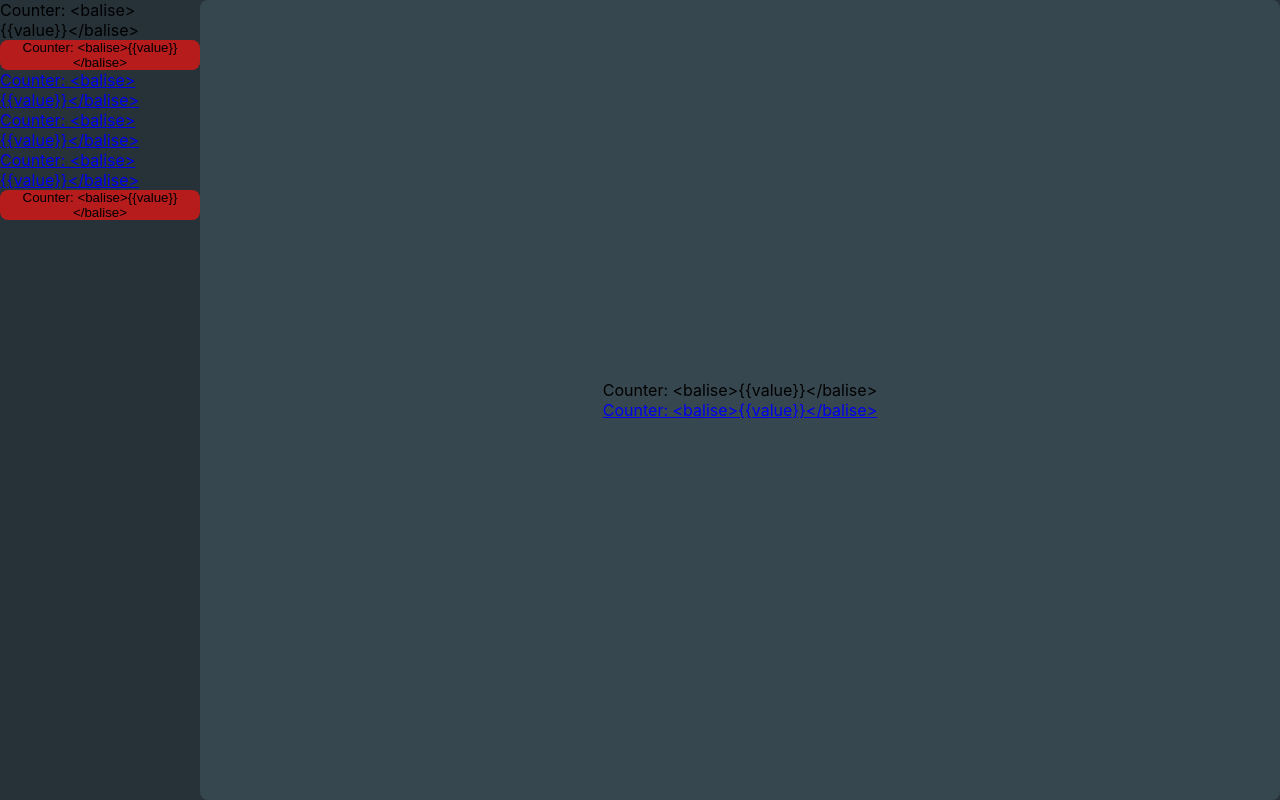
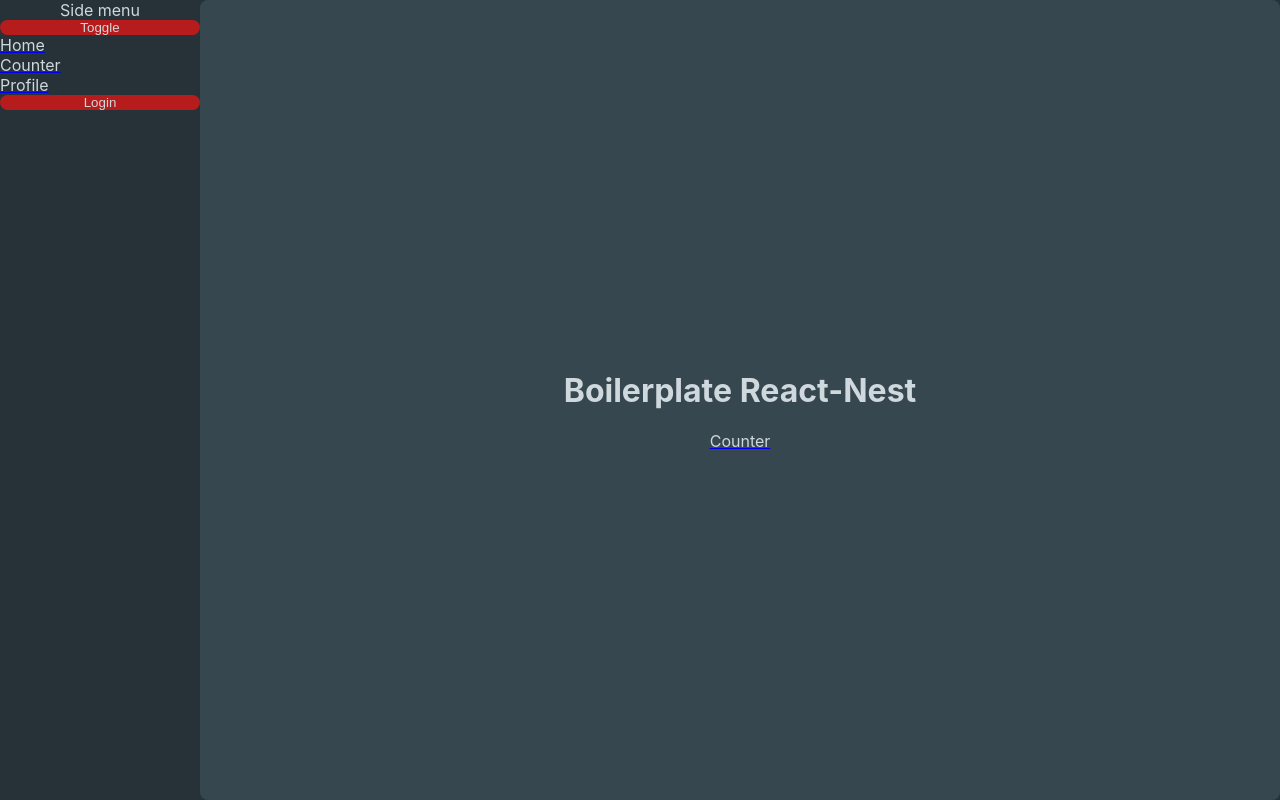
Before and after one commit to SainteCroquette/UniverseForge, a React (Vite) app in the folder app/: page /fr in a window 1280 px wide. Built offline with nearby package versions, Linux system fonts and the light colour scheme.

Commit message:
:sparkles: almost good on translation typing

```diff
--- a/app/src/adapters/primary/components/atoms/typography/Typography.tsx
+++ b/app/src/adapters/primary/components/atoms/typography/Typography.tsx
@@ -1,15 +1,14 @@
-import { useMemo } from 'react';
-import type { ParseKeys, TOptions, InterpolationMap } from 'i18next';
+import { type ReactNode, useMemo } from 'react';
+import type { ParseKeys, TFunction } from 'i18next';
+import { Trans } from 'react-i18next';
 
 import useAppTranslation from '@core/hooks/useAppTranslation.ts';
 
 import './Typography.styles.scss';
-import { Trans } from 'react-i18next';
 
 interface TypographyProps {
     t?: ParseKeys;
-    values?: any;
-    children?: string;
+    children?: (t: { t: TFunction; Trans: typeof Trans }) => ReactNode;
     variant?: 'title' | 'subtitle' | 'body' | 'caption';
     size?: 'small' | 'medium' | 'large';
     className?: string;
@@ -60,7 +59,6 @@ function getClasses(variant: string, size: string, className?: string): string {
 const Typography = ({
     variant = 'body',
     t: key,
-    values,
     children,
     size = 'medium',
     className,
@@ -73,19 +71,13 @@ const Typography = ({
         if (key) {
             return t(key);
         }
-        return children;
+        if (children) {
+            return children({ t, Trans: Trans });
+        }
+        return 'MISSING_TRANSLATION_KEY';
     }, [t, key, children]);
 
-    const ttt: typeof t = (key: ParseKeys, options?: TOptions<InterpolationMap>) => {
-        return t(key, options);
-    };
-
-    //    return <Element className={classes}>{translation}</Element>;
-    return (
-        <Trans i18nKey={'counter.value'} values={{ badVal: 54 }}>
-            {t('counter.value', { value: 54 })}
-        </Trans>
-    );
+    return <Element className={classes}>{translation}</Element>;
 };
 
 export default Typography;
--- a/app/src/adapters/primary/components/molecules/counter/Counter.tsx
+++ b/app/src/adapters/primary/components/molecules/counter/Counter.tsx
@@ -1,8 +1,8 @@
 import Button from '@atoms/button/Button.tsx';
+import Card from '@atoms/card/Card.tsx';
+import Typography from '@atoms/typography/Typography.tsx';
 
 import './Counter.styles.scss';
-import Card from '@atoms/card/Card.tsx';
-import Typography from '@atoms/typography/Typography.tsx';
 
 interface CounterProps {
     count: number;
@@ -41,7 +41,11 @@ const Counter = ({ count, isLoading, updatePending, error, updateError, updateSu
 
     return (
         <Card className={'counter'}>
-            <Typography t={'counter.value'} values={{ value: count }} />
+            <Typography>
+                {({ Trans }) => (
+                    <Trans i18nKey={'counter.value'} values={{ value: count }} components={{ balise: <b /> }} />
+                )}
+            </Typography>
 
             <section className={'counter-buttons'}>
                 <Button onClick={handleIncrement} label={'counter.increment'} />
--- a/app/src/adapters/primary/pages/error/ErrorPage.tsx
+++ b/app/src/adapters/primary/pages/error/ErrorPage.tsx
@@ -8,11 +8,11 @@ interface ErrorPageProps {
     error: string;
 }
 
-const ErrorPage = (props: ErrorPageProps): JSX.Element => {
+const ErrorPage = ({ error }: ErrorPageProps): JSX.Element => {
     return (
         <Page className={'error-page'}>
-            <Typography t={'common.error'}/>
-            <Typography>{props.error}</Typography>
+            <Typography t={'common.error'} />
+            <Typography>{() => error}</Typography>
         </Page>
     );
 };
```
